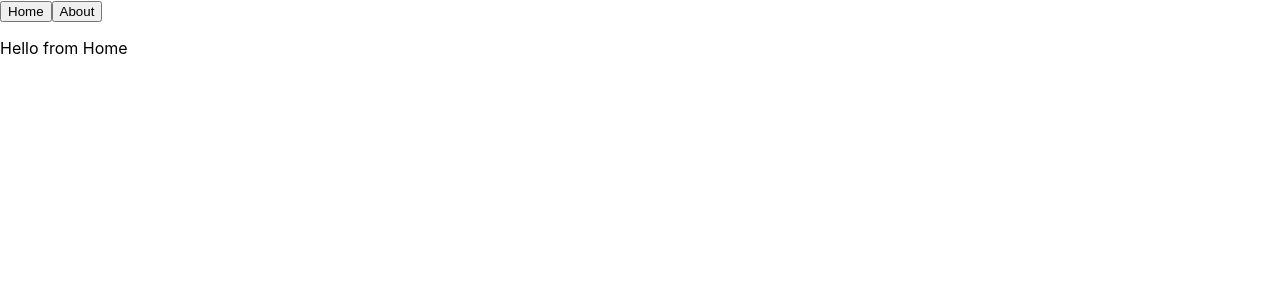
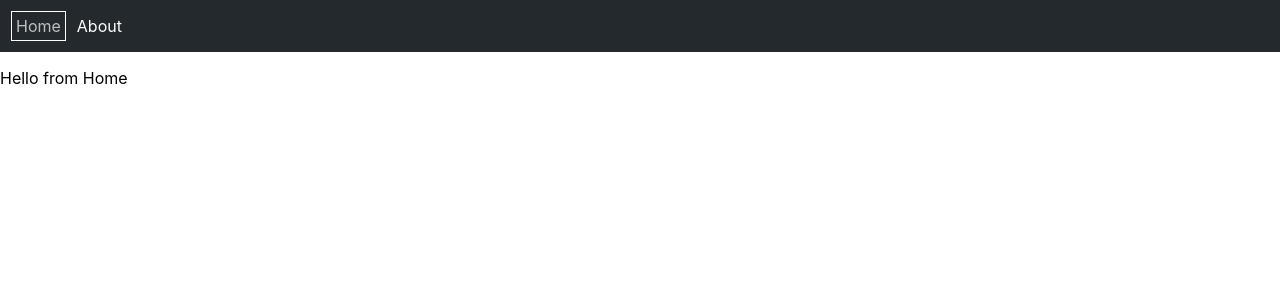
Before and after one commit to rocambille/github-battle, a React (Create React App) app: page / in a window 1280 px wide. Shown: the top 300 px of the page. Built offline with nearby package versions, Linux system fonts and the light colour scheme.

Commit message:
styled NavBar through App.css

```diff
--- a/src/App.css
+++ b/src/App.css
@@ -1,38 +1,52 @@
-.App {
-  text-align: center;
+.link {
+  cursor: pointer;
+  display: inline-block;
+  border: none;
+  margin: 0;
+  padding: 0;
+  background: initial;
+  text-decoration: underline;
+  -webkit-appearance: none;
+  -moz-appearance: none;
+  font-family: inherit;
+  font-size: inherit;
+  --hue: 220;
+  --saturation: 100%;
+  --lightness: 50%;
+  color: hsl(var(--hue), var(--saturation), var(--lightness));
 }
 
-.App-logo {
-  height: 40vmin;
-  pointer-events: none;
+.link:hover,
+.link:focus,
+.link:active {
+  text-decoration: none;
 }
 
-@media (prefers-reduced-motion: no-preference) {
-  .App-logo {
-    animation: App-logo-spin infinite 20s linear;
-  }
+.link:focus {
+  outline: 1px solid #fff;
+  outline-offset: -4px;
 }
 
-.App-header {
-  background-color: #282c34;
-  min-height: 100vh;
-  display: flex;
-  flex-direction: column;
-  align-items: center;
-  justify-content: center;
-  font-size: calc(10px + 2vmin);
-  color: white;
+.navbar {
+  padding: 1rem;
+  background-color: rgb(36, 41, 46);
+  color: rgba(255, 255, 255, 0.7);
 }
 
-.App-link {
-  color: #61dafb;
+.navbar .link {
+  margin-right: 1rem;
+  text-decoration: none;
+  color: rgb(255, 255, 255);
 }
 
-@keyframes App-logo-spin {
-  from {
-    transform: rotate(0deg);
-  }
-  to {
-    transform: rotate(360deg);
-  }
+.navbar .link:hover,
+.navbar .link:focus,
+.navbar .link:active {
+  color: inherit;
 }
+
+.navbar .link.current-page {
+  color: inherit;
+  outline: 1px solid #fff;
+  outline-offset: 4px;
+}
```
